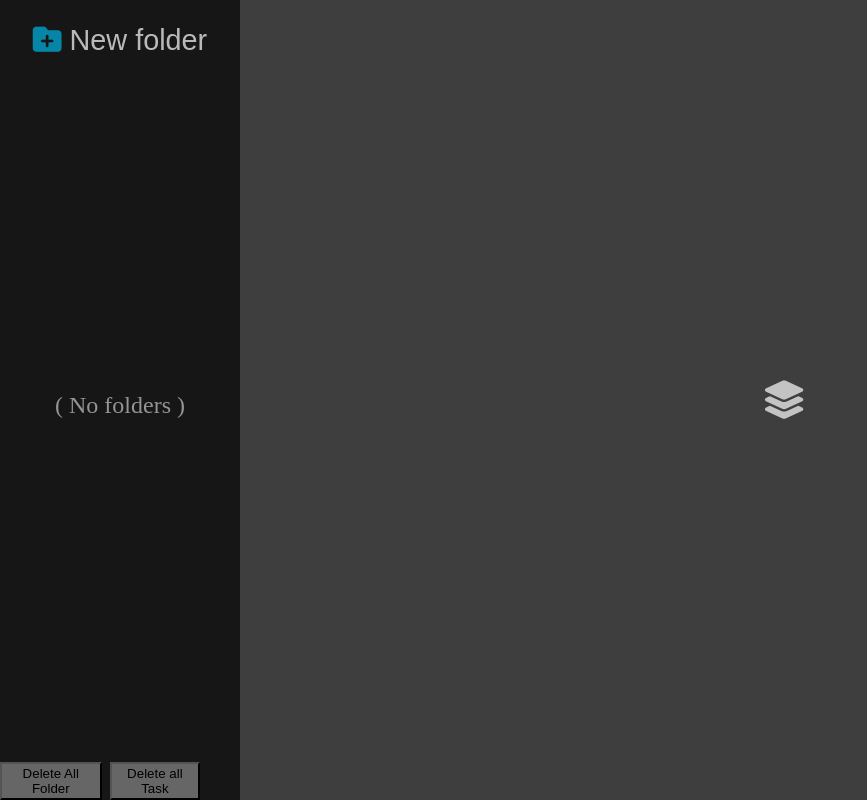
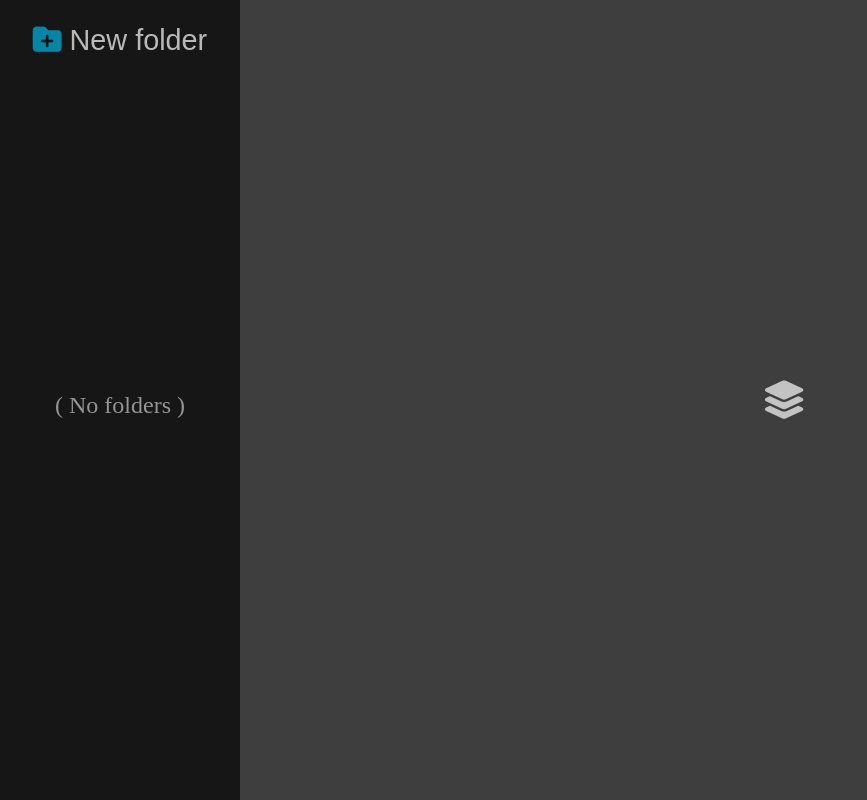
Before and after one commit to AnthonyBoschat/Todo, a React (Create React App) app: page / in a window 1280 px wide. Shown: the top 800 px of the page, without its empty margins (0-867 px from the left). Built offline with nearby package versions, Linux system fonts and the light colour scheme.

Commit message:
Cache du devtools

```diff
--- a/src/App.jsx
+++ b/src/App.jsx
@@ -11,7 +11,7 @@ function App() {
         <Render/>
 
 
-        <DevTools/>
+        {/* <DevTools/> */}
       </div>
   );
 }
```
